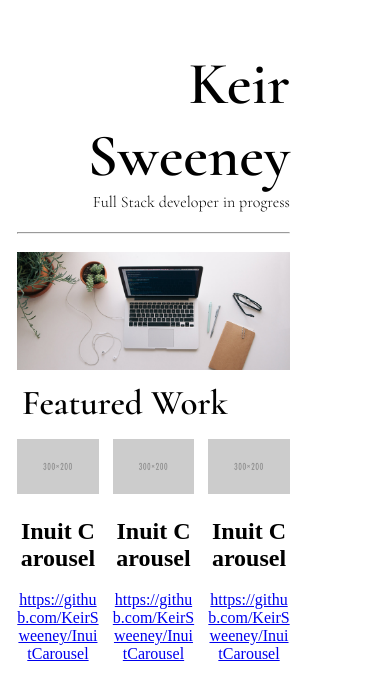
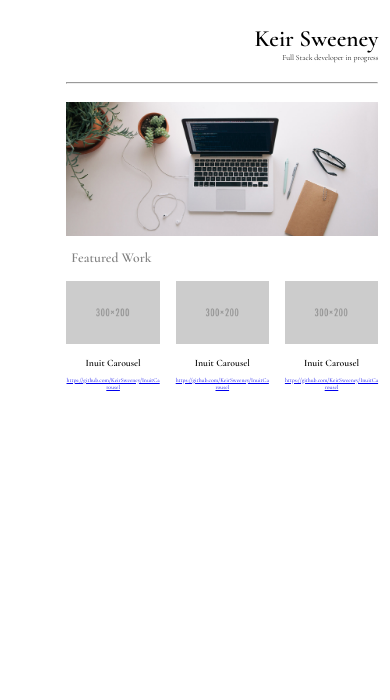
Before and after one commit to KeirSweeney/Udacity-Portfolio-Site, a website: page index.html in a window 390 px wide. Drawn offline with Linux system fonts and the light colour scheme.

Commit message:
Styling changes for responsiveness

```diff
--- a/main.css
+++ b/main.css
@@ -1,33 +1,32 @@
 body {
   display: block;
   margin: 8px;
+  font-family: 'Cormorant', serif;
 }
 
 .container {
-  padding: 0 100px 0 100px;
+
   width: 100%;
   height: 100%;
 }
 
 .main-body {
-  width: 70%;
-  padding: inherit;
+  width: 80%;
+  padding-right: 3%;
   position: absolute;
   right: 0;
 }
 
 .name {
-  font-size: 60px;
+  font-size: 6vw;
   text-align: right;
   margin-bottom: 0;
-  font-family: 'Cormorant', serif;
 }
 
 .job-title {
-  font-size: 16px;
+  font-size: 2vw;
   text-align: right;
   margin: 0 0 20px 0;
-  font-family: 'Cormorant', serif;
   font-weight: 300;
 }
 
@@ -39,9 +38,9 @@ body {
 
 .featured-work {
   margin: 8px 0 0 5px;
-  font-family: 'Cormorant', serif;
+  color: grey;
   font-weight: 600;
-  font-size: 35px;
+  font-size: 3.5vw;
 }
 
 .features {
@@ -59,13 +58,16 @@ body {
 }
 
 .feature-header {
+  font-weight: 600;
   text-align: center;
   word-break: break-all;
+  font-size:2.5vw;
 }
 
 .feature-url {
   text-align: center;
   word-break: break-all;
+  font-size: 1.5vw;
 }
 
 .feature-img {
```
